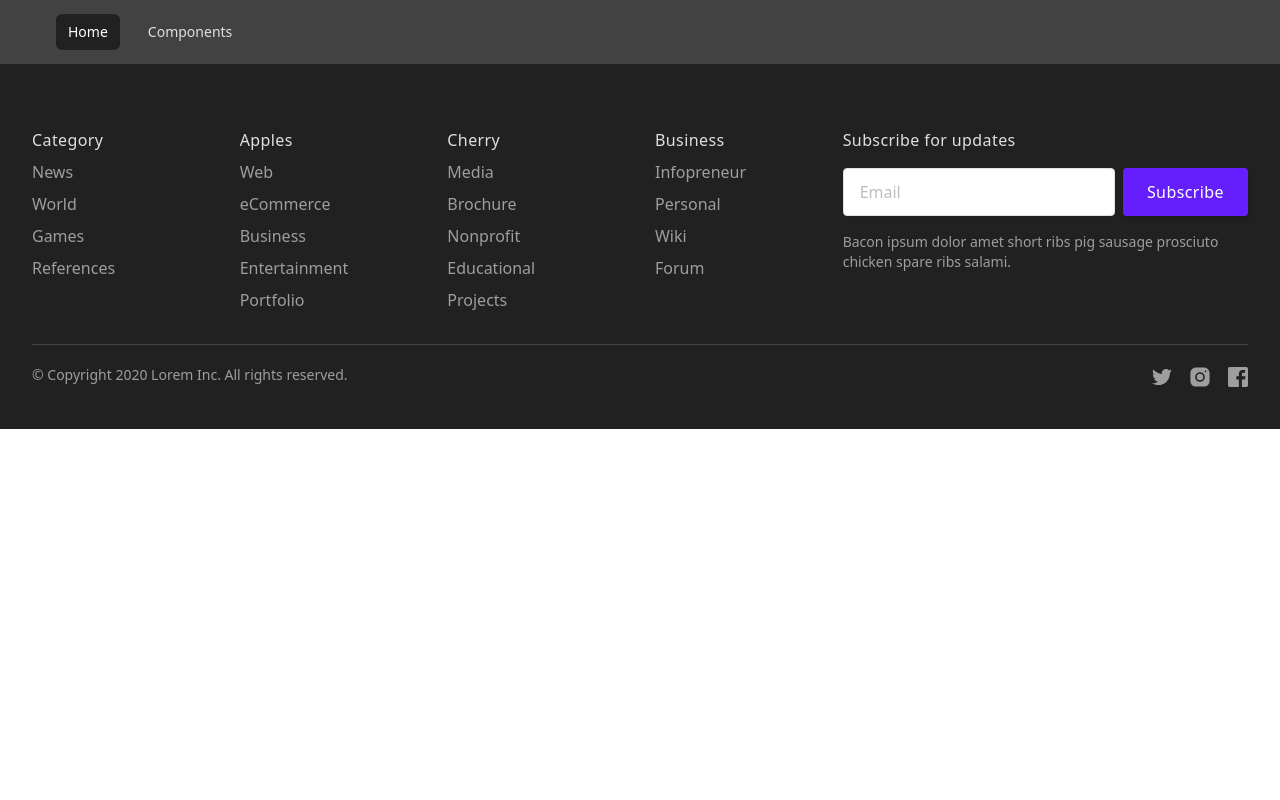
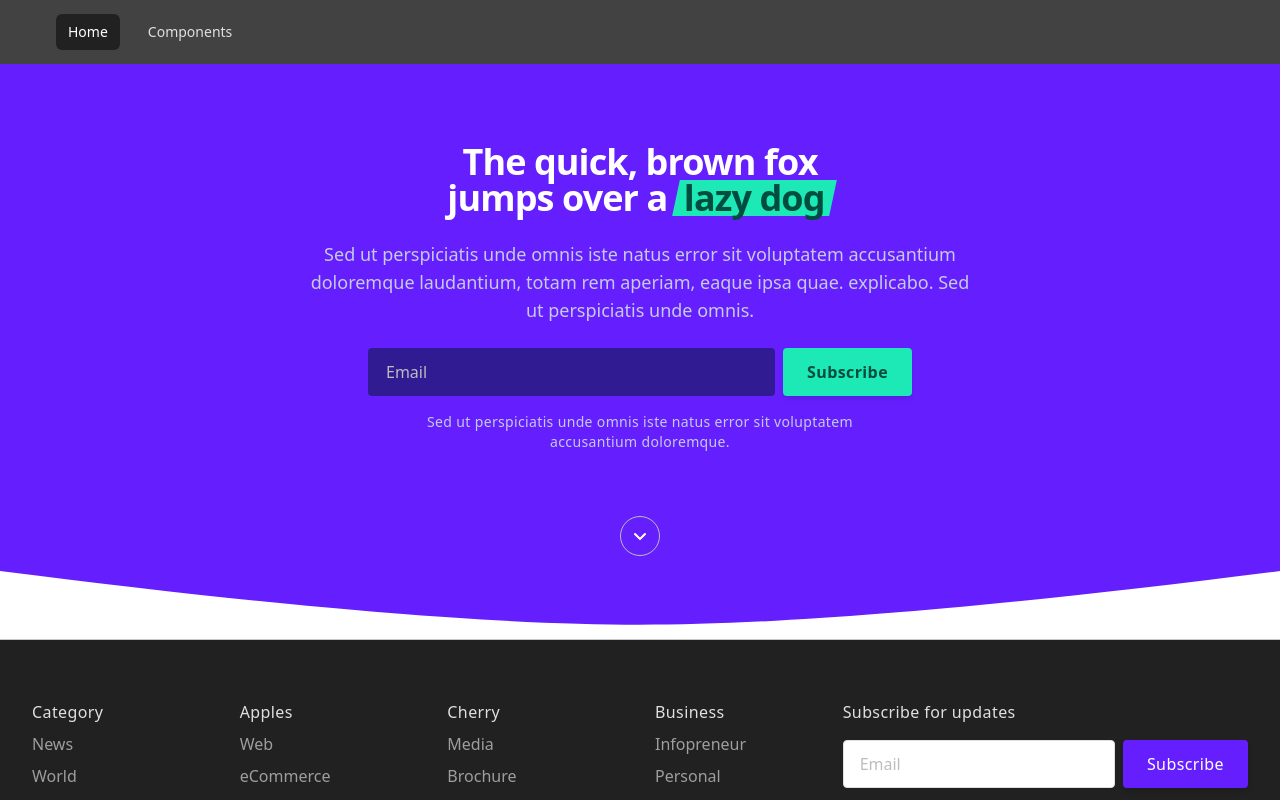
Before and after one commit to edindzabija/tw-components, a React (Create React App) app: page / in a window 1280 px wide. Shown: the top 800 px of the page. Built offline with nearby package versions, Linux system fonts and the light colour scheme; a web font is replaced by a local one.

Commit message:
basic header added

```diff
--- a/src/App.js
+++ b/src/App.jsx
@@ -1,11 +1,12 @@
 import { Footer } from './components/footer/Footer/Footer';
+import { Header } from './components/header/Header/Header';
 import Navbar from './components/navigation/Navbar/Navbar';
 
 function App() {
   return (
     <div>
       <Navbar />
-
+      <Header />
       <Footer />
     </div>
   );
--- /dev/null
+++ b/src/components/header/Header/Header.jsx
@@ -0,0 +1,67 @@
+export const Header = () => {
+  return (
+    <div className="relative bg-deep-purple-accent-400">
+      <div className="absolute inset-x-0 bottom-0">
+        <svg
+          viewBox="0 0 224 12"
+          fill="currentColor"
+          className="w-full -mb-1 text-white"
+          preserveAspectRatio="none"
+        >
+          <path d="M0,0 C48.8902582,6.27314026 86.2235915,9.40971039 112,9.40971039 C137.776408,9.40971039 175.109742,6.27314026 224,0 L224,12.0441132 L0,12.0441132 L0,0 Z" />
+        </svg>
+      </div>
+      <div className="px-4 py-16 mx-auto sm:max-w-xl md:max-w-full lg:max-w-screen-xl md:px-24 lg:px-8 lg:py-20">
+        <div className="relative max-w-2xl sm:mx-auto sm:max-w-xl md:max-w-2xl sm:text-center">
+          <h2 className="mb-6 font-sans text-3xl font-bold tracking-tight text-white sm:text-4xl sm:leading-none">
+            The quick, brown fox
+            <br className="hidden md:block" />
+            jumps over a{' '}
+            <span className="relative inline-block px-2">
+              <div className="absolute inset-0 transform -skew-x-12 bg-teal-accent-400" />
+              <span className="relative text-teal-900">lazy dog</span>
+            </span>
+          </h2>
+          <p className="mb-6 text-base text-indigo-100 md:text-lg">
+            Sed ut perspiciatis unde omnis iste natus error sit voluptatem
+            accusantium doloremque laudantium, totam rem aperiam, eaque ipsa
+            quae. explicabo. Sed ut perspiciatis unde omnis.
+          </p>
+          <form className="flex flex-col items-center w-full mb-4 md:flex-row md:px-16">
+            <input
+              placeholder="Email"
+              required
+              type="text"
+              className="flex-grow w-full h-12 px-4 mb-3 text-white transition duration-200 border-2 border-transparent rounded appearance-none md:mr-2 md:mb-0 bg-deep-purple-900 focus:border-teal-accent-700 focus:outline-none focus:shadow-outline"
+            />
+            <a
+              href="/"
+              className="inline-flex items-center justify-center w-full h-12 px-6 font-semibold tracking-wide text-teal-900 transition duration-200 rounded shadow-md md:w-auto hover:text-deep-purple-900 bg-teal-accent-400 hover:bg-teal-accent-700 focus:shadow-outline focus:outline-none"
+            >
+              Subscribe
+            </a>
+          </form>
+          <p className="max-w-md mb-10 text-xs tracking-wide text-indigo-100 sm:text-sm sm:mx-auto md:mb-16">
+            Sed ut perspiciatis unde omnis iste natus error sit voluptatem
+            accusantium doloremque.
+          </p>
+          <a
+            href="/"
+            aria-label="Scroll down"
+            className="flex items-center justify-center w-10 h-10 mx-auto text-white duration-300 transform border border-gray-400 rounded-full hover:text-teal-accent-400 hover:border-teal-accent-400 hover:shadow hover:scale-110"
+          >
+            <svg
+              xmlns="http://www.w3.org/2000/svg"
+              width="12"
+              height="12"
+              viewBox="0 0 12 12"
+              fill="currentColor"
+            >
+              <path d="M10.293,3.293,6,7.586,1.707,3.293A1,1,0,0,0,.293,4.707l5,5a1,1,0,0,0,1.414,0l5-5a1,1,0,1,0-1.414-1.414Z" />
+            </svg>
+          </a>
+        </div>
+      </div>
+    </div>
+  );
+};
```
